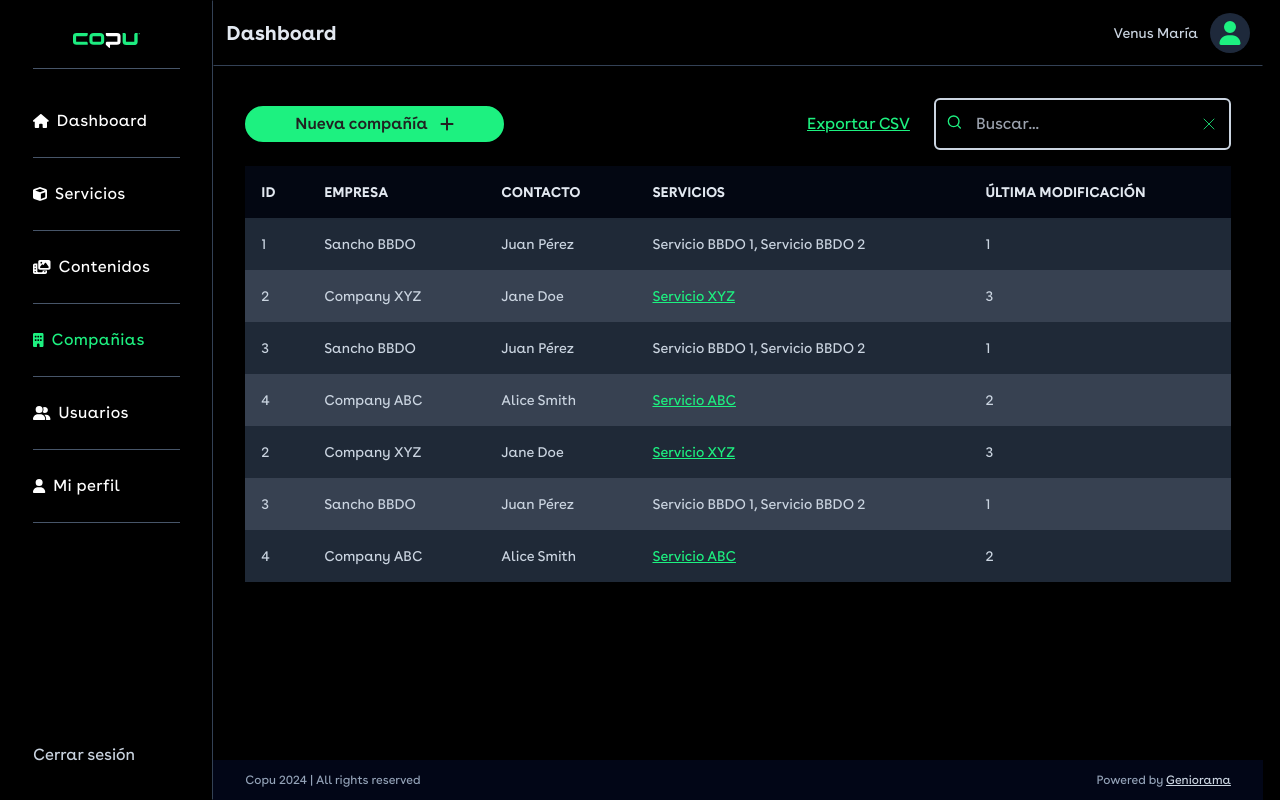
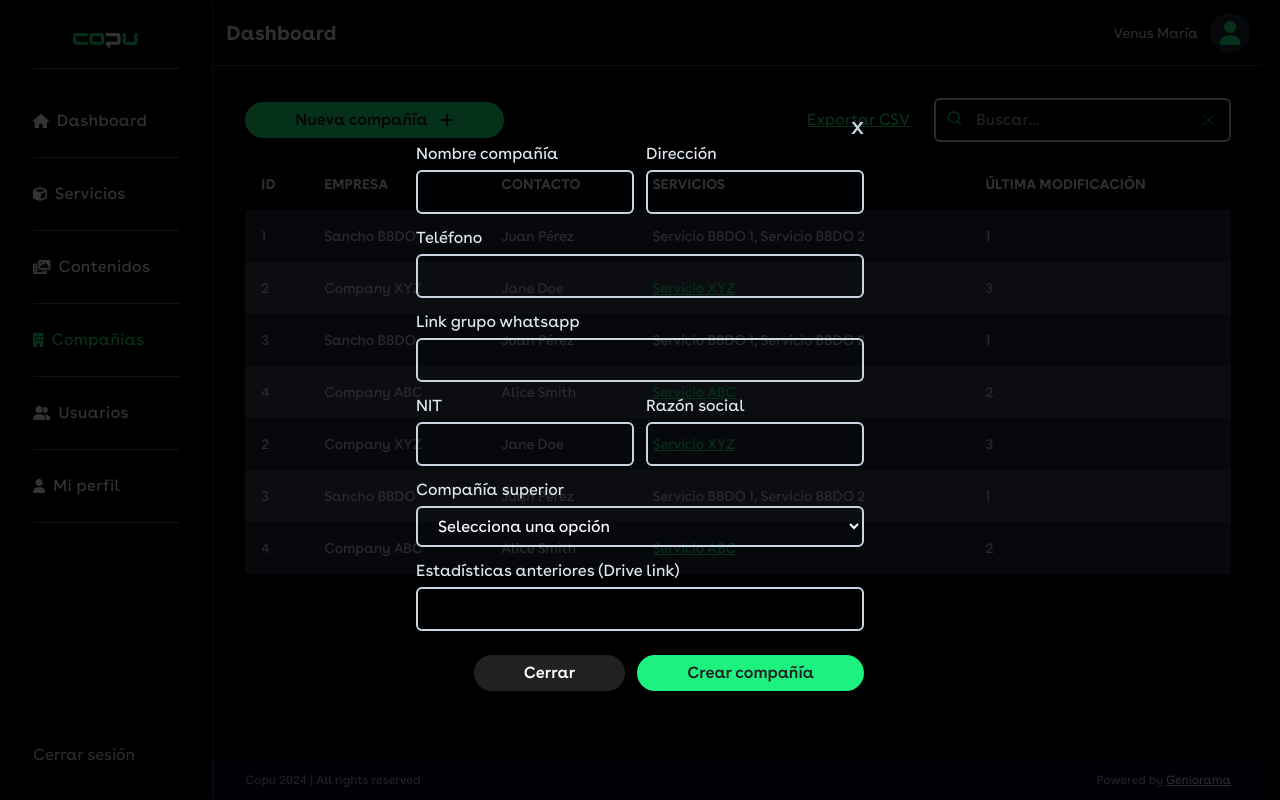
Before and after one commit to Geniorama/app-copu-estatus, a Next.js app: page /dashboard/companias in a window 1280 px wide. Both pictures are taken after a click on the button "Nueva compañía". Built offline with nearby package versions, Linux system fonts and the light colour scheme.

Commit message:
feat: form create company

```diff
--- /dev/null
+++ b/src/app/components/Form/FormCreateCompany.tsx
@@ -0,0 +1,72 @@
+import Input from "@/app/utilities/ui/Input";
+import Label from "@/app/utilities/ui/Label";
+import Select from "@/app/utilities/ui/Select";
+import Button from "@/app/utilities/ui/Button";
+
+const optionsSelect = [
+  {
+    name: "Option 1",
+    value: "option-1",
+  },
+  {
+    name: "Option 2",
+    value: "option-2",
+  },
+];
+
+export default function FormCreateCompany() {
+  return (
+    <form className="w-full flex flex-col gap-3">
+      <div className="flex gap-3">
+        <div className="w-1/2">
+          <Label>Nombre compañía</Label>
+          <Input required />
+        </div>
+        <div className="w-1/2">
+          <Label>Dirección</Label>
+          <Input required type="text" />
+        </div>
+      </div>
+
+      <div>
+        <Label>Teléfono</Label>
+        <Input required type="number" />
+      </div>
+
+      <div>
+        <Label>Link grupo whatsapp</Label>
+        <Input required type="text" />
+      </div>
+
+      <div className="flex gap-3">
+        <div className="w-1/2">
+          <Label>NIT</Label>
+          <Input required />
+        </div>
+        <div className="w-1/2">
+          <Label>Razón social</Label>
+          <Input required type="text" />
+        </div>
+      </div>
+
+      <div>
+        <Label>Compañía superior</Label>
+        <Select options={optionsSelect} />
+      </div>
+
+      <div>
+        <Label>Estadísticas anteriores {"(Drive link)"}</Label>
+        <Input required type="text" />
+      </div>
+
+      <div className="flex gap-3 items-center justify-end mt-3">
+        <div>
+          <Button type="button" mode="cp-dark">Cerrar</Button>
+        </div>
+        <div>
+          <Button mode="cp-green" type="submit">Crear compañía</Button>
+        </div>
+      </div>
+    </form>
+  );
+}
--- /dev/null
+++ b/src/app/components/Modal/Modal.tsx
@@ -0,0 +1,40 @@
+"use client";
+
+import type { ReactNode } from "react";
+import { useState, useEffect } from "react";
+
+interface ModalProps {
+  children: ReactNode;
+  open: boolean;
+}
+
+export default function Modal({ children, open }: ModalProps) {
+  const [openModal, setOpenModal] = useState(false);
+
+  useEffect(() => {
+    if (open) {
+      setOpenModal(true);
+    } else {
+      setOpenModal(false);
+    }
+  }, [open]);
+
+  if (!openModal) {
+    return;
+  }
+
+  const handleClose = () => {
+    setOpenModal(false)
+  }
+
+  return (
+    <div className=" bg-black bg-opacity-80 fixed w-screen h-screen z-50 left-0 top-0 p-5 flex justify-center items-center">
+      <div className="w-full max-w-md">
+        <div className="flex justify-end">
+          <button onClick={handleClose} className="text-2xl">x</button>
+        </div>
+        {children}
+      </div>
+    </div>
+  );
+}
--- a/src/app/utilities/ui/Button.tsx
+++ b/src/app/utilities/ui/Button.tsx
@@ -7,13 +7,13 @@ export function Button({ children, mode, ...props }: ButtonProps) {
     mode === "cp-green"
       ? "bg-cp-primary text-cp-dark hover:text-cp-primary hover:bg-cp-dark border-2 border-cp-primary"
       : mode === "cp-dark"
-        ? "bg-cp-dark text-cp-light hover:bg-cp-primary"
+        ? "bg-cp-dark text-cp-light hover:bg-white hover:text-cp-dark border-2 border-cp-dark hover:border-white"
         : mode === "cp-light"
           ? "bg-cp-light text-cp-dark hover:bg-cp-dark border-solid border border-cp-dark" : '';
 
   return (
     <button
-      className={`flex justify-center rounded-3xl ${buttonClassMode} px-12 py-2 text-base leading-none font-semibold hover:text-cp-light shadow-sm transition-all duration-300`}
+      className={`flex justify-center rounded-3xl ${buttonClassMode} px-12 py-2 text-base leading-none font-semibold shadow-sm transition-all duration-300`}
       {...props}
     >
       {children}
--- a/src/app/utilities/ui/Input.tsx
+++ b/src/app/utilities/ui/Input.tsx
@@ -3,7 +3,7 @@ interface Props extends React.InputHTMLAttributes<HTMLInputElement> {}
 export function Input(props: Props) {
   return (
     <input
-      className="block bg-transparent w-full rounded-md outline-none border-2 border-slate-300 text-cp-light py-3 px-4 placeholder:text-gray-400 focus-visible:border-cp-primary"
+      className="block bg-transparent w-full rounded-md outline-none border-2 border-slate-300 text-cp-light py-2 px-4 placeholder:text-gray-400 focus-visible:border-cp-primary"
       {...props}
     />
   );
--- a/src/app/utilities/ui/Search.tsx
+++ b/src/app/utilities/ui/Search.tsx
@@ -33,7 +33,7 @@ export default function Search({onChange, placeholder, value}:SearchProps) {
       </button>
       <input
         onChange={onChange ? (e)=>onChange(e) : () => console.log('change event')}
-        className="block bg-transparent w-full rounded-md outline-none border-2 border-slate-300 text-cp-light py-3 px-10 placeholder:text-gray-400 focus-visible:border-cp-primary"
+        className="block bg-transparent w-full rounded-md outline-none border-2 border-slate-300 text-cp-light py-2 px-10 placeholder:text-gray-400 focus-visible:border-cp-primary"
         placeholder={placeholder || 'Buscar...'}
         type="text"
         value={value}
--- a/src/app/utilities/ui/Select.tsx
+++ b/src/app/utilities/ui/Select.tsx
@@ -9,7 +9,7 @@ interface Props extends React.SelectHTMLAttributes<HTMLSelectElement> {
 export function Select({ options, defaultOptionText = 'Selecciona una opción', ...props }: Props) {
   return (
     <select
-      className="block bg-transparent w-full rounded-md outline-none border-2 border-slate-300 text-cp-light py-3 px-4 placeholder:text-gray-400 focus-visible:border-cp-primary"
+      className="block bg-transparent w-full rounded-md outline-none border-2 border-slate-300 text-cp-light py-2 px-4 placeholder:text-gray-400 focus-visible:border-cp-primary"
       {...props}
     >v
       <option className="text-slate-300 bg-cp-dark" disabled selected>{defaultOptionText}</option>
--- a/src/app/views/Dashboard/Companies.tsx
+++ b/src/app/views/Dashboard/Companies.tsx
@@ -8,6 +8,9 @@ import LinkCP from "@/app/utilities/ui/LinkCP";
 import type { TableDataProps } from "@/app/types";
 import { FontAwesomeIcon } from "@fortawesome/react-fontawesome";
 import { faPlus } from "@fortawesome/free-solid-svg-icons";
+import type { ChangeEvent } from "react";
+import Modal from "@/app/components/Modal/Modal";
+import FormCreateCompany from "@/app/components/Form/FormCreateCompany";
 
 const initialData: TableDataProps = {
   heads: ["ID", "Empresa", "Contacto", "Servicios", "Última modificación"],
@@ -47,22 +50,54 @@ const initialData: TableDataProps = {
 };
 
 export default function Companies() {
+  const [searchValue, setSearchValue] = useState("");
+  const [openModal, setOpenModal] = useState(false)
   const [companies, setCompanies] = useState<TableDataProps | null>(
     initialData
   );
+
+  // Filtrar filas basadas en el valor de búsqueda
+  useEffect(() => {
+    if (initialData && searchValue.trim()) {
+      const filteredRows = initialData.rows.filter((row) =>
+        row.some((cell: string) =>
+          cell.toLowerCase().includes(searchValue.toLowerCase())
+        )
+      );
+
+      setCompanies((prevData) =>
+        filteredRows.length > 0
+          ? {
+              heads: prevData?.heads || initialData.heads,
+              rows: filteredRows,
+            }
+          : null
+      );
+    } else {
+      setCompanies(initialData);
+    }
+  }, [searchValue]);
+
+  const handleChange = (e: ChangeEvent<HTMLInputElement>) => {
+    setSearchValue(e.target.value);
+  };
+
   return (
     <div>
+      <Modal open={openModal}>
+        <FormCreateCompany />
+      </Modal>
       <div className="flex gap-3 items-center justify-between">
         <div>
-            <Button mode="cp-green">
-                <span className="mr-3">Nueva compañía</span>
-                <FontAwesomeIcon icon={faPlus} />
-            </Button>
+          <Button onClick={() => setOpenModal(true)} mode="cp-green">
+            <span className="mr-3">Nueva compañía</span>
+            <FontAwesomeIcon icon={faPlus} />
+          </Button>
         </div>
         <div className="flex gap-6 items-center">
           <LinkCP href="#">Exportar CSV</LinkCP>
           <div>
-            <Search />
+            <Search onChange={handleChange} value={searchValue} />
           </div>
         </div>
       </div>
```
